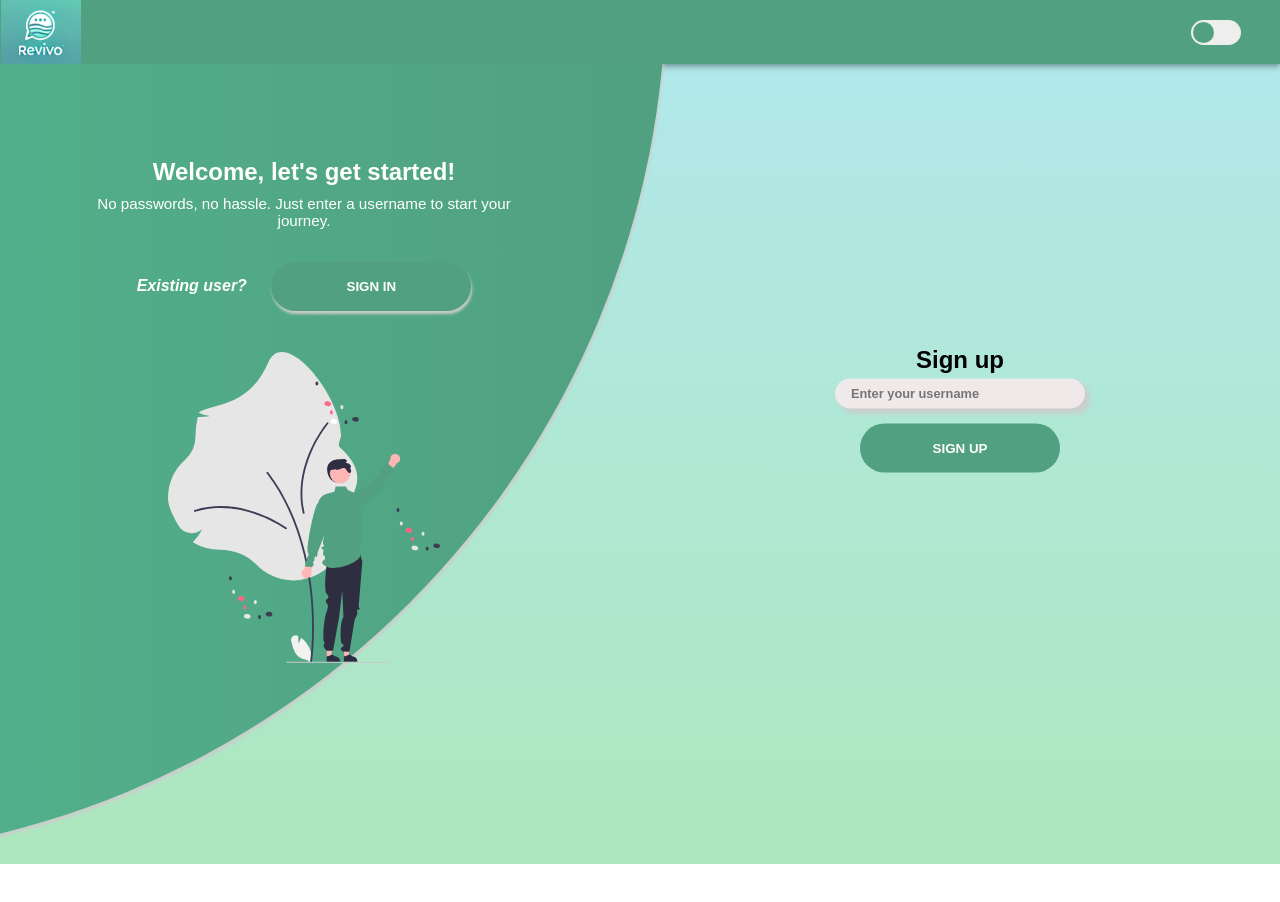
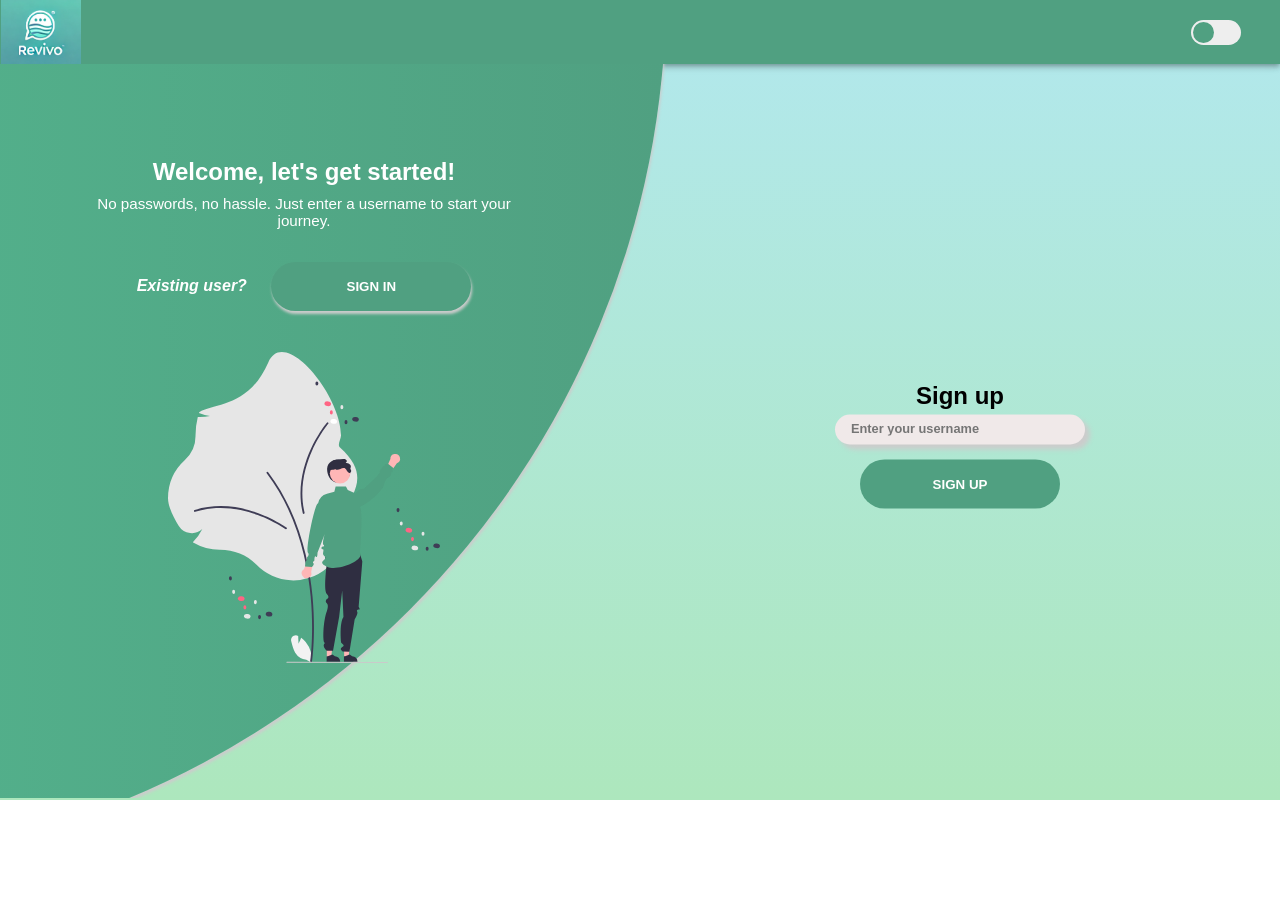
Before and after one commit to JohannCardona/Revivo, a React (Create React App) app in the folder frontend/: page / in a window 1280 px wide. Shown: the top 902 px of the page. After the commit the page ends 800 px from the top, so only its background shows below. Built offline with nearby package versions, Linux system fonts and the light colour scheme.

Commit message:
Update RegisterLogin.css

```diff
--- a/frontend/src/styles/login/RegisterLogin.css
+++ b/frontend/src/styles/login/RegisterLogin.css
@@ -1,7 +1,7 @@
 .registerlogin-container {
   position: relative;
   width: 100%;
-  min-height: 100vh;
+  min-height: 91.8vh;
   overflow: hidden;
   margin-bottom: 70px;
 }
@@ -34,7 +34,6 @@
   align-items: center;
   justify-content: center;
   flex-direction: column;
-  padding-bottom: 140px;
   transition: all 0.2s 0.7s;
   overflow: hidden;
   grid-column: 1 / 2;
@@ -48,7 +47,6 @@
   align-items: center;
   justify-content: center;
   flex-direction: column;
-  padding-bottom: 140px;
   transition: all 0.2s 0.7s;
   overflow: hidden;
   grid-column: 1 / 2;
```
